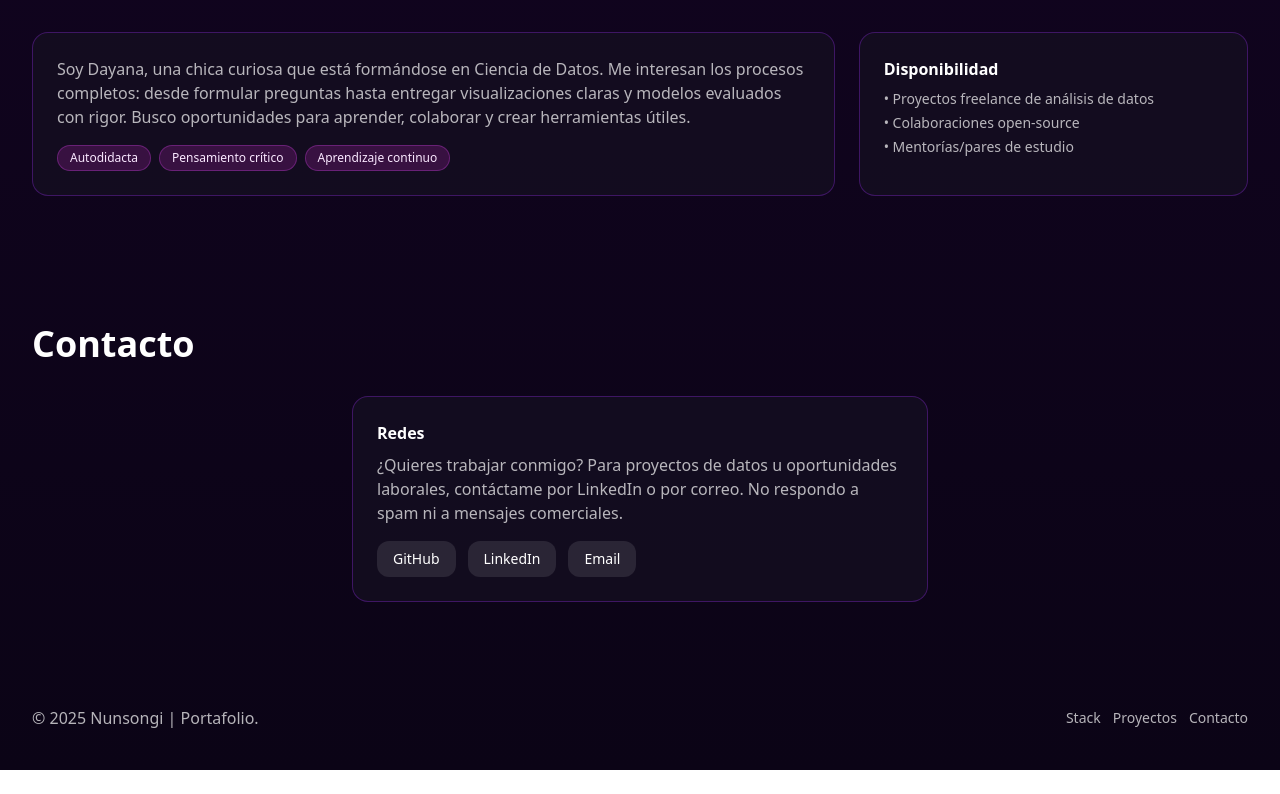
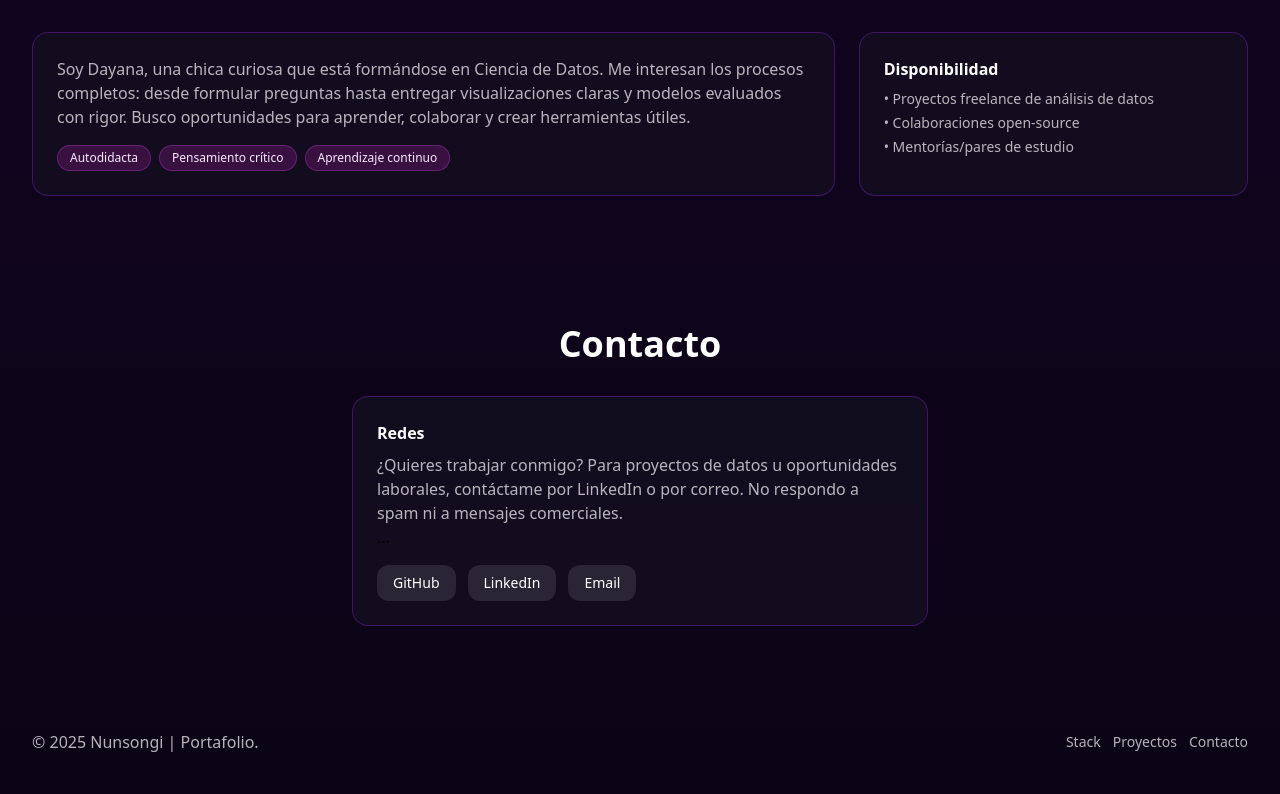
Before and after one commit to nunsongi/Data-Science-Portfolio, a React (Vite) app: page / in a window 1280 px wide. Shown: the part 2038-2832 px from the top of the page. Before the commit the page ends 2808 px from the top, so only its background shows below. Built offline with nearby package versions, Linux system fonts and the light colour scheme.

Commit message:
feat: Center contact heading and card

```diff
--- a/src/PortfolioNunsongi.jsx
+++ b/src/PortfolioNunsongi.jsx
@@ -34,15 +34,16 @@ const Tag = ({ children, tone }) => (
   <span className={`inline-flex items-center gap-1 rounded-full border px-3 py-1 text-xs ${tone}`}>{children}</span>
 );
 
-const Section = ({ id, title, subtitle, tone, children }) => (
+const Section = ({ id, title, subtitle, tone, children, center }) => (
   <section id={id} className="max-w-7xl mx-auto px-4 sm:px-6 lg:px-8 py-16">
-    <div className="mb-8">
+    <div className={`mb-8 ${center ? 'text-center' : ''}`}>
       <h2 className={`text-3xl sm:text-4xl font-bold ${tone.text}`}>{title}</h2>
       {subtitle && <p className={`mt-2 ${tone.sub}`}>{subtitle}</p>}
     </div>
     {children}
   </section>
 );
+
 
 const ProjectCard = ({ p, tone }) => (
   <article className={`group border rounded-2xl p-5 transition-all ${tone.card} hover:shadow-2xl hover:-translate-y-[2px]`}>
@@ -273,7 +274,7 @@ export default function PortfolioNunsongi() {
       </Section>
 
           {/* CONTACT */}
-        <Section id="contacto" title="Contacto" tone={tone}>
+          <Section id="contacto" title="Contacto" tone={tone} center>
             <div className="flex justify-center">
               <div className={`border rounded-2xl p-6 ${tone.card} max-w-xl w-full`}>
                 <h4 className={`font-semibold ${tone.text}`}>Redes</h4>
@@ -281,6 +282,8 @@ export default function PortfolioNunsongi() {
                   ¿Quieres trabajar conmigo? Para proyectos de datos u oportunidades laborales,
                   contáctame por LinkedIn o por correo. No respondo a spam ni a mensajes comerciales.
                 </p>
+                ...
+
 
             <div className="mt-4 flex gap-3">
               <a
```
Lines whose indentation alone changed are shown as unchanged.
